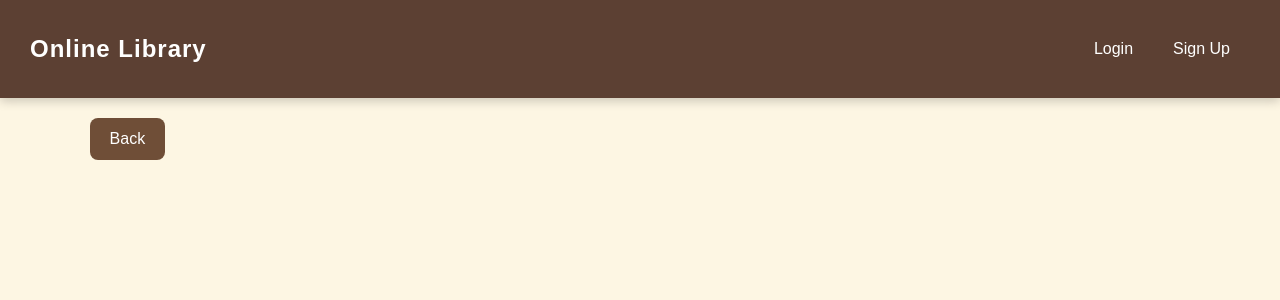
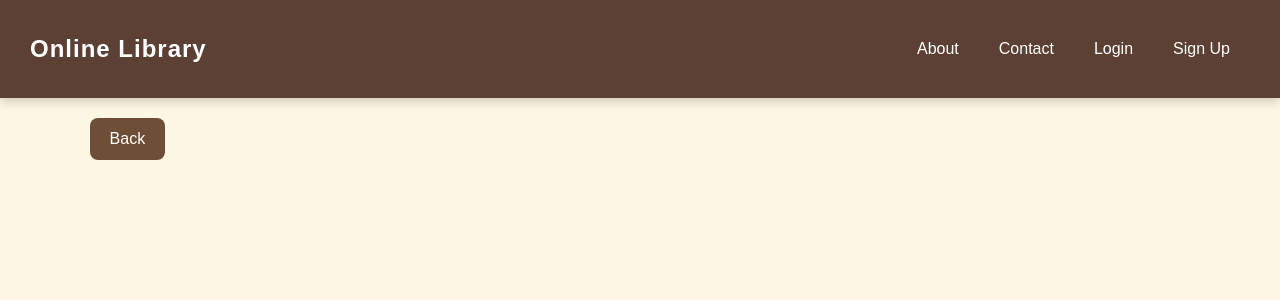
Before and after one commit to Nourhasann/online_library_website, a Django app: page /books/1/ in a window 1280 px wide. Shown: the top 300 px of the page. Run offline with Django 5.2, Linux system fonts and the light colour scheme; data comes from the database, SQL or seed files in the repository; data that the repository does not hold is empty.

Commit message:
Add About and Contact links to base template

```diff
--- a/library/templates/library/base.html
+++ b/library/templates/library/base.html
@@ -21,12 +21,16 @@
                     <li><a href="{% url 'book_list' %}">View Books</a></li>
                     <li><a href="{% url 'logout' %}">Logout</a></li>
                 {% else %}
+                    <li><a href="{% url 'about' %}">About</a></li>
+                    <li><a href="{% url 'contact' %}">Contact</a></li>
                     <li><a href="#">Search</a></li>
                     <li><a href="{% url 'book_list' %}">View Books</a></li>
                     <li><a href="{% url 'borrowed_books' %}">My Borrowed Books</a></li>
                     <li><a href="{% url 'logout' %}">Logout</a></li>
                 {% endif %}
             {% else %}
+                <li><a href="{% url 'about' %}">About</a></li>
+                <li><a href="{% url 'contact' %}">Contact</a></li>
                 <li><a href="{% url 'login' %}">Login</a></li>
                 <li><a href="{% url 'signup' %}">Sign Up</a></li>
             {% endif %}
```
